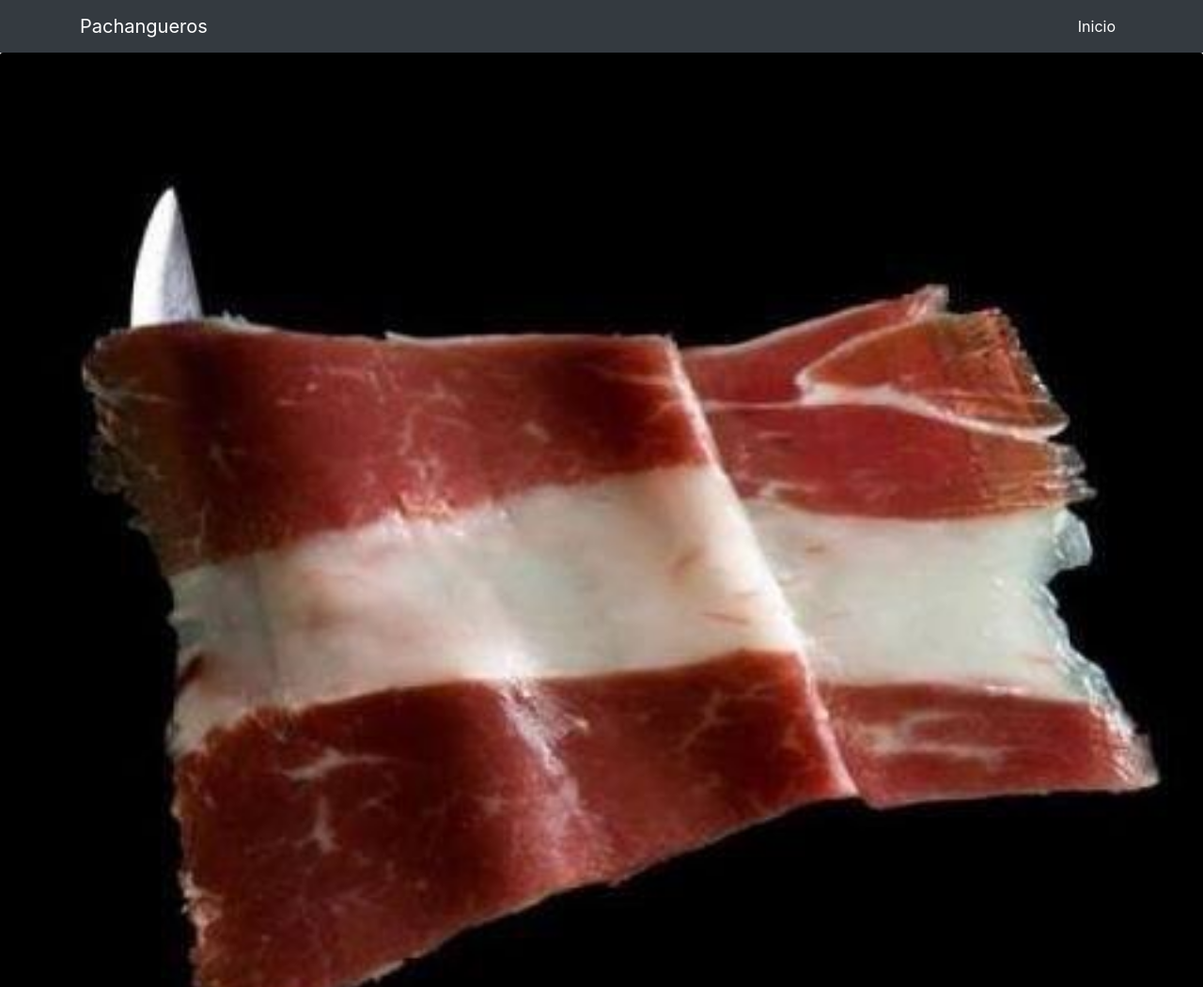
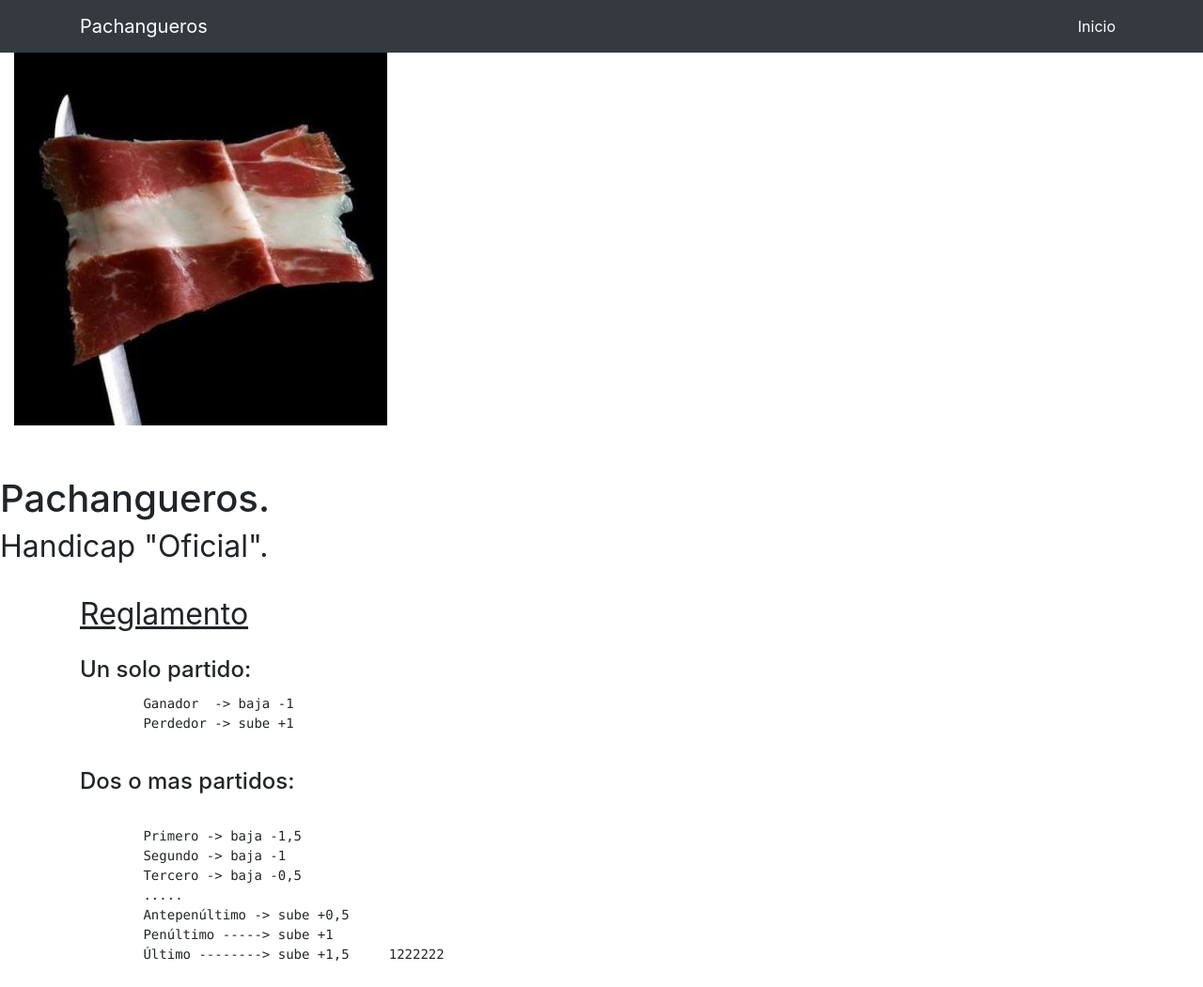
Before and after one commit to pachangueros/pachan2, a website: page index.html in a window 1280 px wide. Shown: the top 1051 px of the page at 94% size. Drawn offline with Linux system fonts and the light colour scheme.

Commit message:
Update index.html

```diff
--- a/index.html
+++ b/index.html
@@ -16,7 +16,9 @@
     <!-- Custom styles for this template -->
     <link href="css/3-col-portfolio.css" rel="stylesheet">
 
-    <img class="card-img-top" src="imagenes/logo.jpg" alt="">
+   <!-- <img class="card-img-top" src="imagenes/logo.jpg" alt="">    -->
+
+    <img class="col-lg-4 col-sm-6 portfolio-item" src="imagenes/logo.jpg" alt="">
 
     <!-- Page Heading -->
       <h1 class="my-4">Pachangueros.
```
